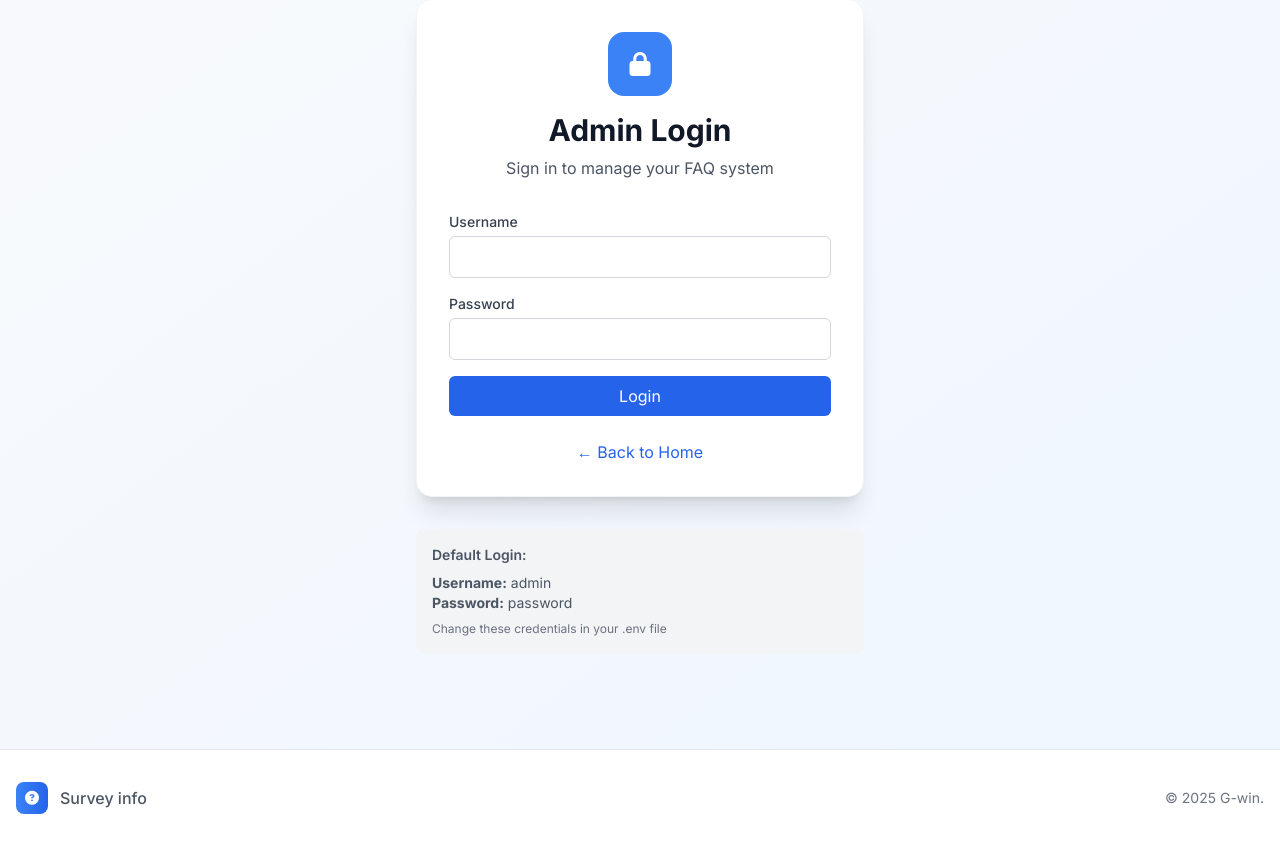
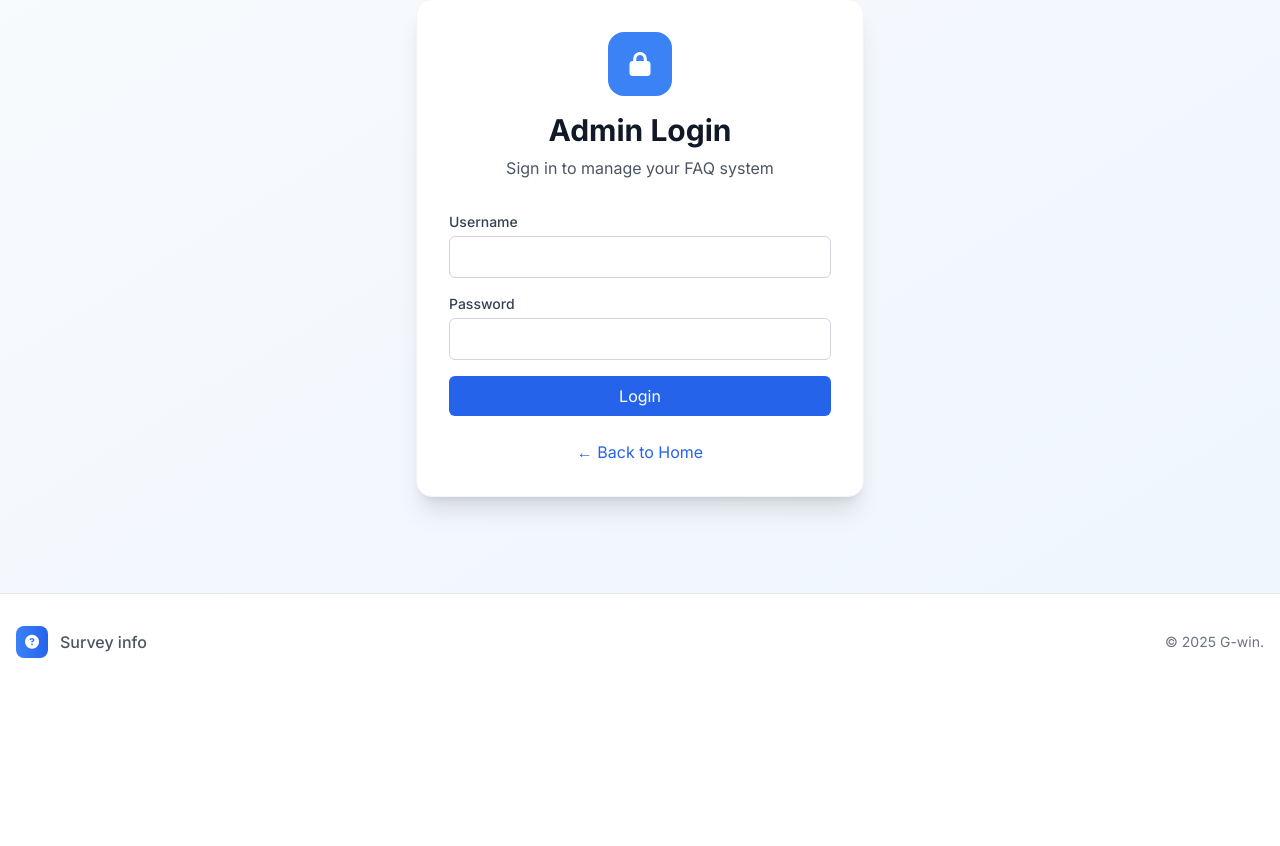
Before and after one commit to vdkstefaan83/faq, a PHP site: template templates/admin/login.html.twig in a window 1280 px wide. Shown: the part 118-964 px from the top of the page. After the commit the page ends 776 px from the top, so only its background shows below. Run offline with PHP 8.4, Linux system fonts and the light colour scheme; the template is opened without the code that fills it, so the values that code supplies are empty; some libraries are stand-ins or nearby versions.

```diff
--- a/templates/admin/login.html.twig
+++ b/templates/admin/login.html.twig
@@ -42,12 +42,5 @@
             <a href="/" class="text-blue-600 hover:text-blue-800">← Back to Home</a>
         </div>
     </div>
-
-    <div class="mt-8 bg-gray-100 rounded-lg p-4 text-sm text-gray-600">
-        <h3 class="font-semibold mb-2">Default Login:</h3>
-        <p><strong>Username:</strong> admin</p>
-        <p><strong>Password:</strong> password</p>
-        <p class="text-xs mt-2 text-gray-500">Change these credentials in your .env file</p>
-    </div>
 </div>
 {% endblock %}
```
